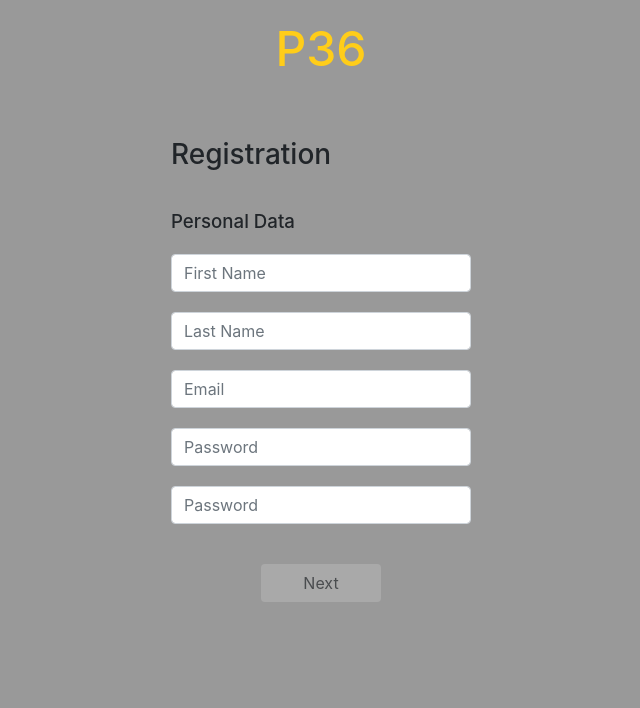
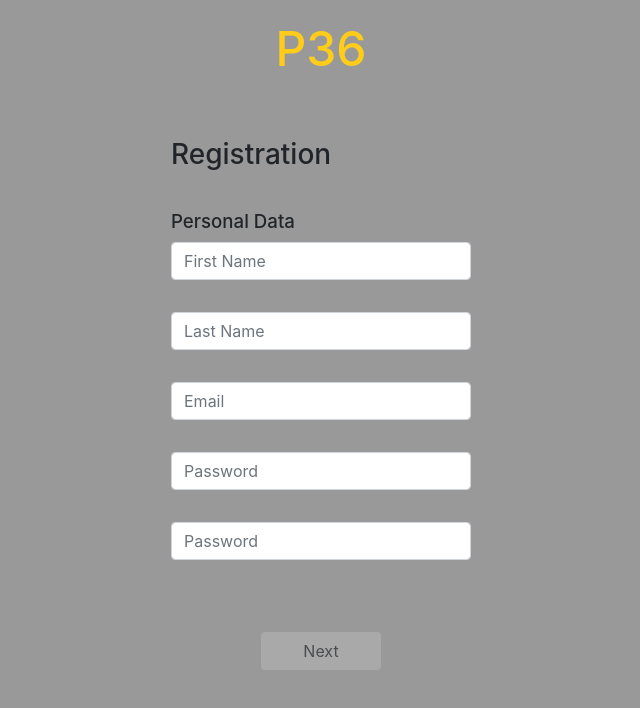
Before and after one commit to a-kelemen/p36, an Angular app in the folder p36-frontend/: page /registration in a window 1280 px wide. Shown: the top 708 px of the page, without its empty margins (319-959 px from the left). Built offline with nearby package versions, Linux system fonts and the light colour scheme.

Commit message:
registration fix

```diff
--- a/p36-frontend/src/app/registration/registration.component.html
+++ b/p36-frontend/src/app/registration/registration.component.html
@@ -7,27 +7,134 @@
         <form [formGroup]="regForm" (ngSubmit)="onSubmit()">
             <div *ngIf="personalForm" class="md-form">
                 <h3 class="p36-reg-title">Personal Data</h3>
-            <input mdbInput placeholder="First Name" type="text" id="firstName" class="form-control p36-input" formControlName="firstName">
+                <div class="p36-input-container">
+                    <input placeholder="First Name"
+                           type="text"
+                           id="firstName"
+                           class="form-control p36-input"
+                           formControlName="firstName">
+                    <div class="p36-input-error"
+                         *ngIf="isInputInvalid('firstName')">
+                        First Name is required.
+                    </div>
+                </div>
                 <!--<label for="form58">Example label</label>-->
-            <input mdbInput placeholder="Last Name" type="text" id="lastName" class="form-control p36-input" formControlName="lastName">
-            <input mdbInput placeholder="Email" type="text" id="email" class="form-control p36-input" formControlName="emailAddress">
-            <input placeholder="Password" type="password" id="passw1" class="form-control p36-input" >
-            <input placeholder="Password" type="password" id="passw2" class="form-control p36-input" >
+                <div class="p36-input-container">
+                    <input placeholder="Last Name"
+                           type="text"
+                           id="lastName"
+                           class="form-control p36-input"
+                           formControlName="lastName">
+                    <div class="p36-input-error"
+                         *ngIf="isInputInvalid('lastName')">
+                        Last Name is required.
+                    </div>
+                </div>
+
+                <div class="p36-input-container">
+                    <input placeholder="Email"
+                           type="email"
+                           id="email"
+                           class="form-control p36-input"
+                           formControlName="emailAddress">
+                    <div class="p36-input-error"
+                         *ngIf="isInputInvalid('emailAddress')">
+                        Valid email is required.
+                    </div>
+                </div>
+                <div class="p36-input-container">
+                    <input placeholder="Password"
+                           type="password"
+                           id="passw1"
+                           class="form-control p36-input"
+                           formControlName="passw1">
+                    <div class="p36-input-error"
+                         *ngIf="isInputInvalid('passw1')">
+                        Password is required.
+                    </div>
+                </div>
+                <div class="p36-input-container">
+                    <input placeholder="Password"
+                           type="password"
+                           id="passw2"
+                           class="form-control p36-input"
+                           formControlName="passw2">
+                    <div class="p36-input-error"
+                         *ngIf="isPasswordInvalid('passw2')">
+                        Password doesn't match.
+                    </div>
+                </div>
                 <div class="p36-btn-container p36-reg-btn-container">
-               <button type="button" class="btn p36-btn" (click)="goToNextStep()" [disabled]="!personalValid" id="regNextButton">Next</button>
+                    <button type="button"
+                            class="btn p36-btn"
+                            (click)="goToNextStep()"
+                            [disabled]="!personalValid"
+                            id="regNextButton">Next
+                    </button>
 
                 </div>
             </div>
             <div *ngIf="addressForm">
                 <div formGroupName="address" class="md-form">
                     <h3 class="p36-reg-title">Address</h3>
-              <input mdbInput placeholder="Country" type="text" id="country" class="form-control p36-input" formControlName="country">
-              <input mdbInput placeholder="State" type="text" id="state" class="form-control p36-input" formControlName="state">
-              <input mdbInput placeholder="Zip Code" type="text" id="zip" class="form-control p36-input" formControlName="zip">
-              <input mdbInput placeholder="City" type="text" id="city" class="form-control p36-input" formControlName="city">
-              <input mdbInput placeholder="Street" type="text" id="street" class="form-control p36-input" formControlName="street">
+
+                    <div class="p36-input-container">
+                        <input placeholder="Country"
+                               type="text" id="country"
+                               class="form-control p36-input"
+                               formControlName="country">
+                        <div class="p36-input-error"
+                             *ngIf="isAddressInputInvalid('country')">
+                            Country is required.
+                        </div>
+                    </div>
+
+                    <div class="p36-input-container">
+                        <input placeholder="State"
+                               type="text"
+                               id="state"
+                               class="form-control p36-input"
+                               formControlName="state">
+                    </div>
+
+                    <div class="p36-input-container">
+                        <input placeholder="Zip Code"
+                               type="text"
+                               id="zip"
+                               class="form-control p36-input"
+                               formControlName="zip">
+                        <div class="p36-input-error"
+                             *ngIf="isAddressInputInvalid('zip')">
+                            Zip code is required.
+                        </div>
+                    </div>
+
+                    <div class="p36-input-container">
+                        <input placeholder="City"
+                               type="text"
+                               id="city"
+                               class="form-control p36-input"
+                               formControlName="city">
+                        <div class="p36-input-error"
+                             *ngIf="isAddressInputInvalid('city')">
+                            City is required.
+                        </div>
+                    </div>
+                    <div class="p36-input-container">
+                        <input placeholder="Street"
+                               type="text"
+                               id="street"
+                               class="form-control p36-input"
+                               formControlName="street">
+                        <div class="p36-input-error"
+                             *ngIf="isAddressInputInvalid('street')">
+                            Street address is required.
+                        </div>
+                    </div>
                     <div class="p36-btn-container p36-reg-btn-container">
-            <button type="submit" class="btn p36-btn" [disabled]="!regForm.valid" (click)="submitRegData()" id="regDoneButton">Done</button>
+                        <button type="submit" class="btn p36-btn" [disabled]="!regForm.valid" (click)="submitRegData()"
+                                id="regDoneButton">Done
+                        </button>
                     </div>
                 </div>
             </div>
--- a/p36-frontend/src/app/registration/registration.component.ts
+++ b/p36-frontend/src/app/registration/registration.component.ts
@@ -13,7 +13,9 @@ export class RegistrationComponent implements OnInit {
     regForm = this.fb.group({
         firstName: ['', Validators.required],
         lastName: ['', Validators.required],
-        emailAddress: ['', Validators.required/*, Validators.email*/],
+        emailAddress: ['', [Validators.required, Validators.email]],
+        passw1: ['', Validators.required],
+        passw2: ['', Validators.required],
         address: this.fb.group({
             country: ['', Validators.required],
             state: [''],
@@ -27,6 +29,8 @@ export class RegistrationComponent implements OnInit {
     addressForm: boolean;
     lastNameField: any;
     emailField: any;
+    passw1: any;
+    passw2: any;
     firstNameField: any;
     private personalValid: boolean;
 
@@ -38,6 +42,8 @@ export class RegistrationComponent implements OnInit {
         this.lastNameField = this.regForm.get('lastName');
         this.firstNameField = this.regForm.get('firstName');
         this.emailField = this.regForm.get('emailAddress');
+        this.passw1 = this.regForm.get('passw1');
+        this.passw2 = this.regForm.get('passw2');
         this.onChanges();
         this.personalValid = false;
     }
@@ -52,6 +58,7 @@ export class RegistrationComponent implements OnInit {
 
     submitRegData() {
         // submit data
+        console.warn(this.regForm.value);
         this.router.navigate(["/dashboard"]);
     }
 
@@ -67,10 +74,30 @@ export class RegistrationComponent implements OnInit {
     }
 
     private isPersonalValid(): void {
-        if(this.lastNameField.valid && this.firstNameField.valid && this.emailField.valid){
-          this.personalValid = true;
+        if(this.lastNameField.valid
+            && this.firstNameField.valid
+            && this.emailField.valid
+            && this.passw1.valid
+            && this.passw2.valid){
+            if(this.passw1.value == this.passw2.value){
+                this.personalValid = true;
+            }else{
+                //console.log("passwerror");
+            }
         }else{
+           // console.log("invalid");
             this.personalValid = false;
         }
     }
+    isInputInvalid(field: string):boolean{
+        return this.regForm.get(field).invalid && this.regForm.get(field).dirty;
+    }
+    isAddressInputInvalid(field: string):boolean{
+        return this.regForm.get('address').get(field).invalid && this.regForm.get('address').get(field).dirty;
+    }
+
+    isPasswordInvalid() :boolean{
+        return this.passw1.value != this.passw2.value
+            && this.passw2.dirty;
+    }
 }
--- a/p36-frontend/src/styles.css
+++ b/p36-frontend/src/styles.css
@@ -1,6 +1,15 @@
 .p36-input{
-    margin-top: 20px;
-    margin-bottom: 20px;
+    /*   margin-top: 20px;
+       margin-bottom: 20px;*/
+    vertical-align: top;
+}
+
+.p36-input-container{
+    height: 70px;
+}
+.p36-input-error{
+    color: red;
+    padding-left: 10px;
 }
 
 .p36-input:focus{
```
Lines whose indentation alone changed are shown as unchanged.
